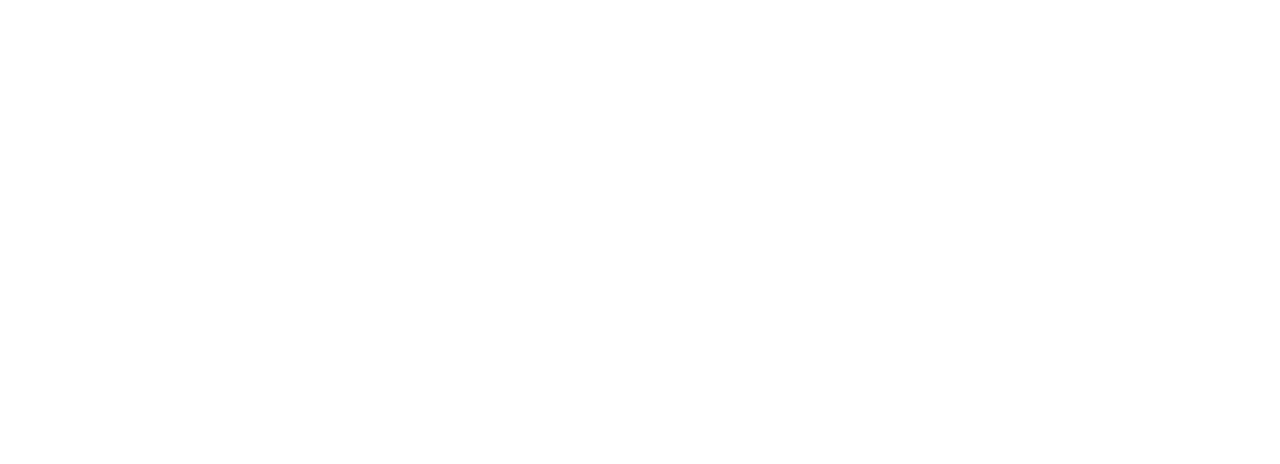
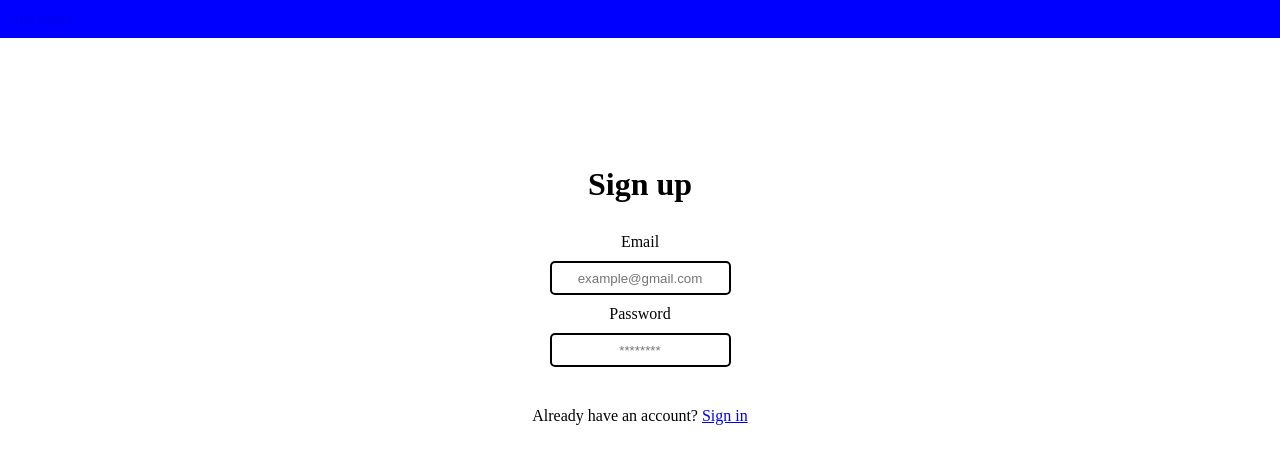
Before and after one commit to Mohamilr/My-Blog, a plain HTML site: page signup.html in a window 1280 px wide. Drawn offline with Linux system fonts and the light colour scheme.

Commit message:
add signin/up layout

```diff
--- a/Assets/css/style.css
+++ b/Assets/css/style.css
@@ -26,3 +26,31 @@
     padding: 10px;
     text-decoration: none;
 }
+
+/*signin/up style*/
+
+.form-container{
+    margin: 8em;
+}
+
+.sign{
+    display: flex;
+    flex-direction: column;
+    text-align: center;
+}
+
+.form{
+    padding: 30px 0;
+}
+
+.input{
+    margin: 10px 0;
+    height: 30px;
+    border: 2px solid black;
+    border-radius: 5px;
+    text-align: center;
+}
+
+span{
+    border-bottom: 2px solid red;
+}
--- a/signup.html
+++ b/signup.html
@@ -5,8 +5,31 @@
     <meta name="viewport" content="width=device-width, initial-scale=1.0">
     <meta http-equiv="X-UA-Compatible" content="ie=edge">
     <title>My Blog</title>
+    <link rel="stylesheet" href="./Assets/css/style.css">
+    <link rel="stylesheet" href="https://use.fontawesome.com/releases/v5.8.1/css/all.css"
+        integrity="sha384-50oBUHEmvpQ+1lW4y57PTFmhCaXp0ML5d60M1M7uH2+nqUivzIebhndOJK28anvf" crossorigin="anonymous">
 </head>
 <body>
-
+    <header>
+    <div>
+        <nav class="navbar">
+            <a href="#" class="brand">Site name</a>
+        </nav>
+    </div>
+    </header>
+    <main>
+       <div class="form-container">
+          <div class="sign">
+         <h1>Sign up</h1>
+          <form action="" class="form">
+              <label for="email">Email</label><br>
+              <input type="text" placeholder="example@gmail.com" class="input"/><br>
+              <label for="password">Password</label><br>
+              <input type="password" placeholder="********" class="input"/>
+          </form>
+          <p>Already have an account? <a href="#">Sign in</a></p>
+        </div>
+       </div>
+    </main>
 </body>
 </html>
```
Also changed, not shown: signin.html (+23 -1 lines).
